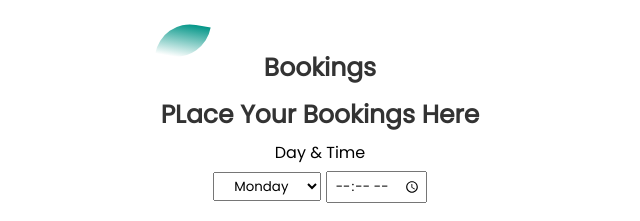
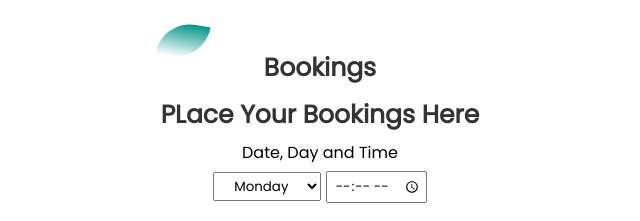
Before and after one commit to doreenlulu/hair-refinery-salon, a plain HTML site: page index.html in a window 1280 px wide. Shown: the part 6140-6361 px from the top of the page, 320-960 px from the left. Drawn offline with Linux system fonts and the light colour scheme; some packages are replaced by stand-ins of ours; a script that the page names is missing.

Commit message:
2nd commit

```diff
--- a/index.html
+++ b/index.html
@@ -143,8 +143,8 @@
         <h1></h1>PLace Your Bookings Here</h1>
     </div>
 
-    <!--day and time-->
-    <p>Day & Time</p>
+    <!--day, time and date-->
+    <p>Date, Day and Time</p>
 
     <ul>
         <select id="day" name="select-day">
@@ -156,6 +156,8 @@
         </select>
 
       <input id="day" type="time" placeholder="Time Available"/>
+
+
     </ul>
     <p>
         <p></p>
@@ -173,6 +175,11 @@
         <option value="Twists">Twists</option>
 
       </datalist>
+
+      <!--date-->
+      <div class="">
+
+      </div>
 
     <button type="book">Book Appointment</button>
     </section>
```
